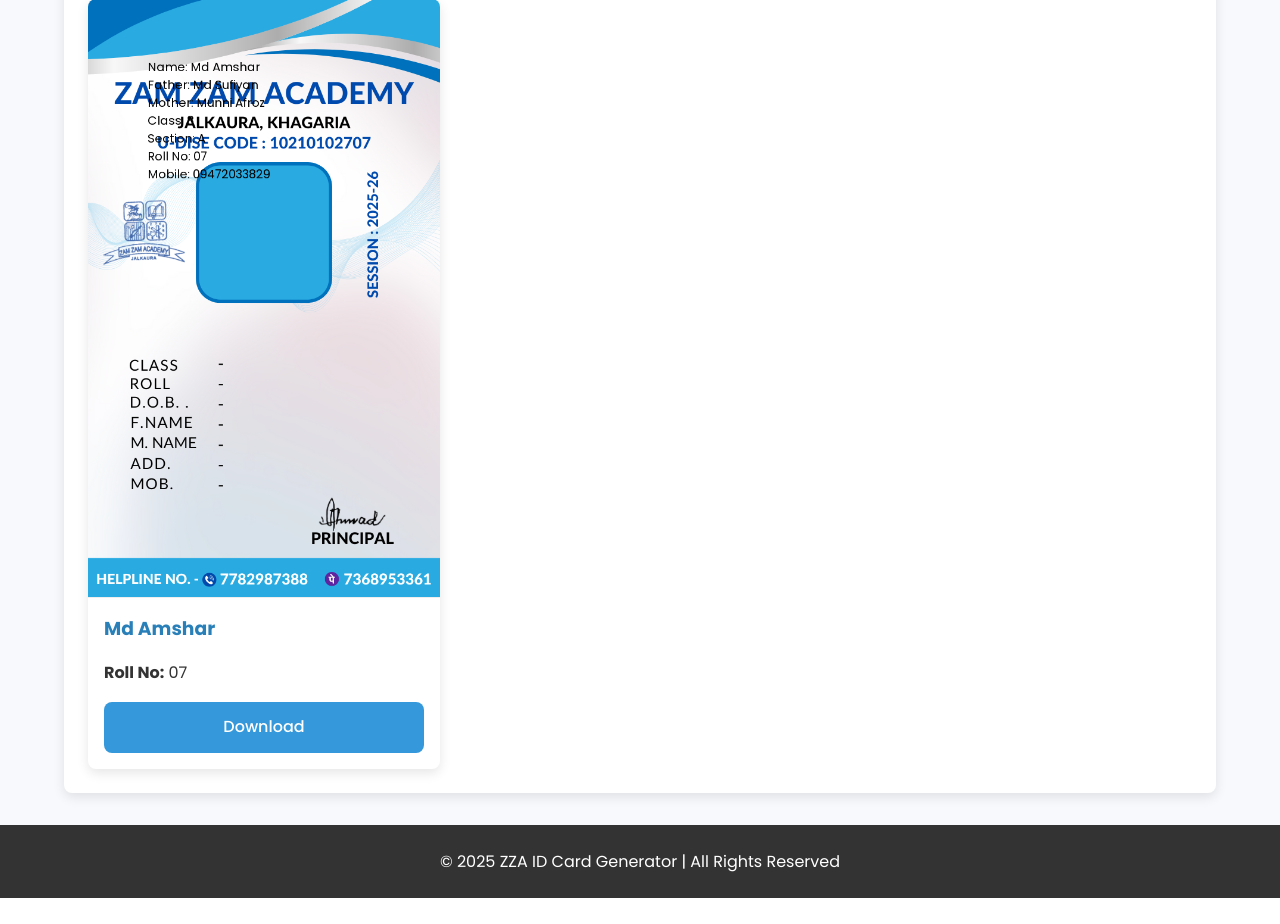
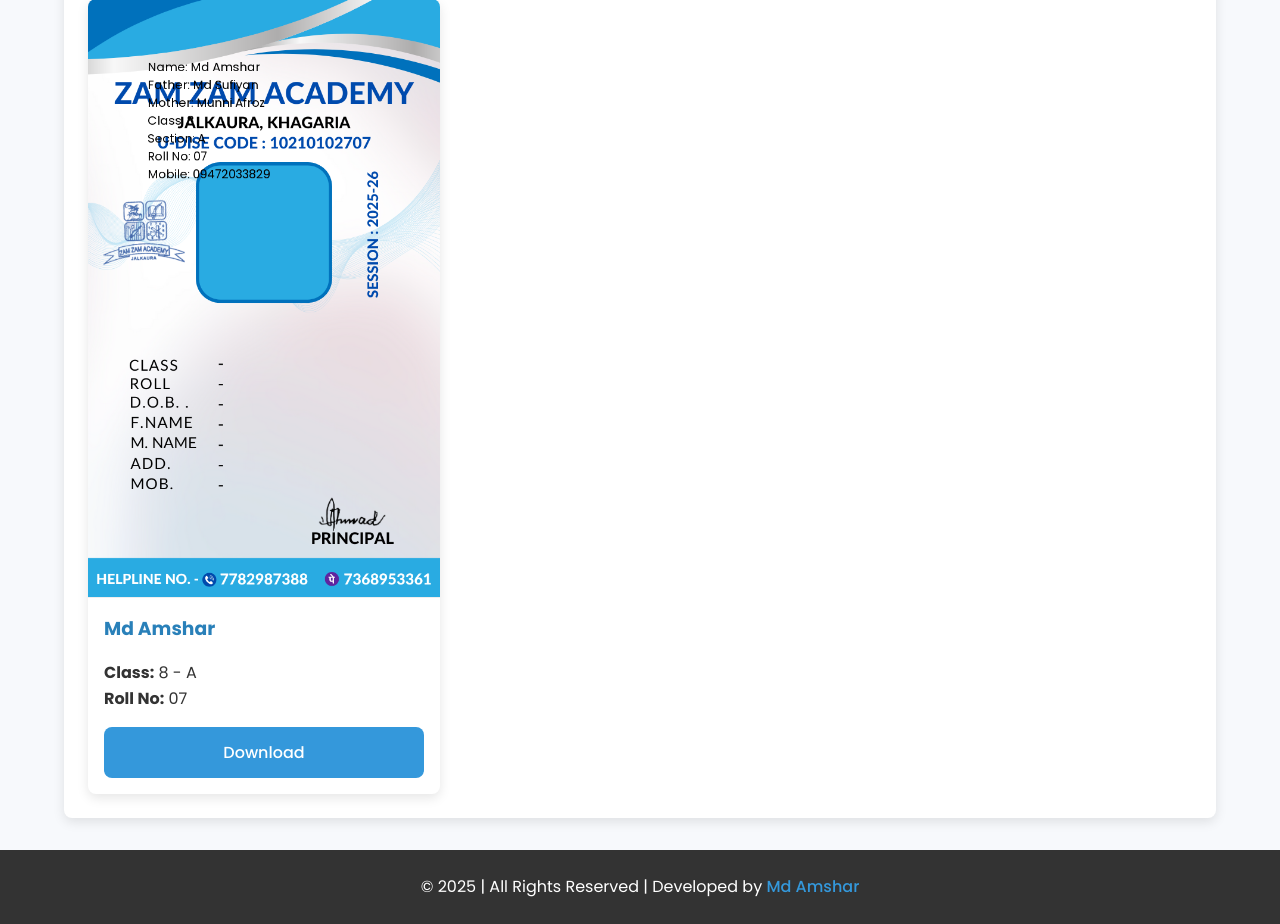
Before and after one commit to mdamshar/Id_Card_Generator, a Django app: page /view/ in a window 1280 px wide. Shown: the part 245-1169 px from the top of the page. Before the commit the page ends 1143 px from the top, so only its background shows below. Run offline with Django 4.2, Linux system fonts and the light colour scheme; data comes from the database, SQL or seed files in the repository.

Commit message:
minor changes

```diff
--- a/id_card_app/templates/id_card_app/base.html
+++ b/id_card_app/templates/id_card_app/base.html
@@ -300,7 +300,7 @@
     </div>
 
     <footer>
-        <p>© {% now "Y" %} ZZA ID Card Generator | All Rights Reserved</p>
+        <p>© {% now "Y" %} | All Rights Reserved | Developed by <a href="https://wa.me/919060419628" style="color: #3498db; text-decoration: none; font-weight: 500;">Md Amshar</a></p>
     </footer>
 
     {% block extra_js %}{% endblock %}
--- a/id_card_app/templates/id_card_app/view_all.html
+++ b/id_card_app/templates/id_card_app/view_all.html
@@ -14,6 +14,7 @@
                     <img src="{{ student.image.url }}" alt="{{ student.name }}'s ID Card" class="id-card-img">
                     <div class="id-card-info">
                         <h3>{{ student.name }}</h3>
+                        <p><strong>Class:</strong> {{ student.student_class }} {% if student.section %}- {{ student.section }}{% endif %}</p>
                         <p><strong>Roll No:</strong> {{ student.roll_no }}</p>
                         <a href="{{ student.image.url }}" download class="btn btn-block mt-2">Download</a>
                     </div>
```
